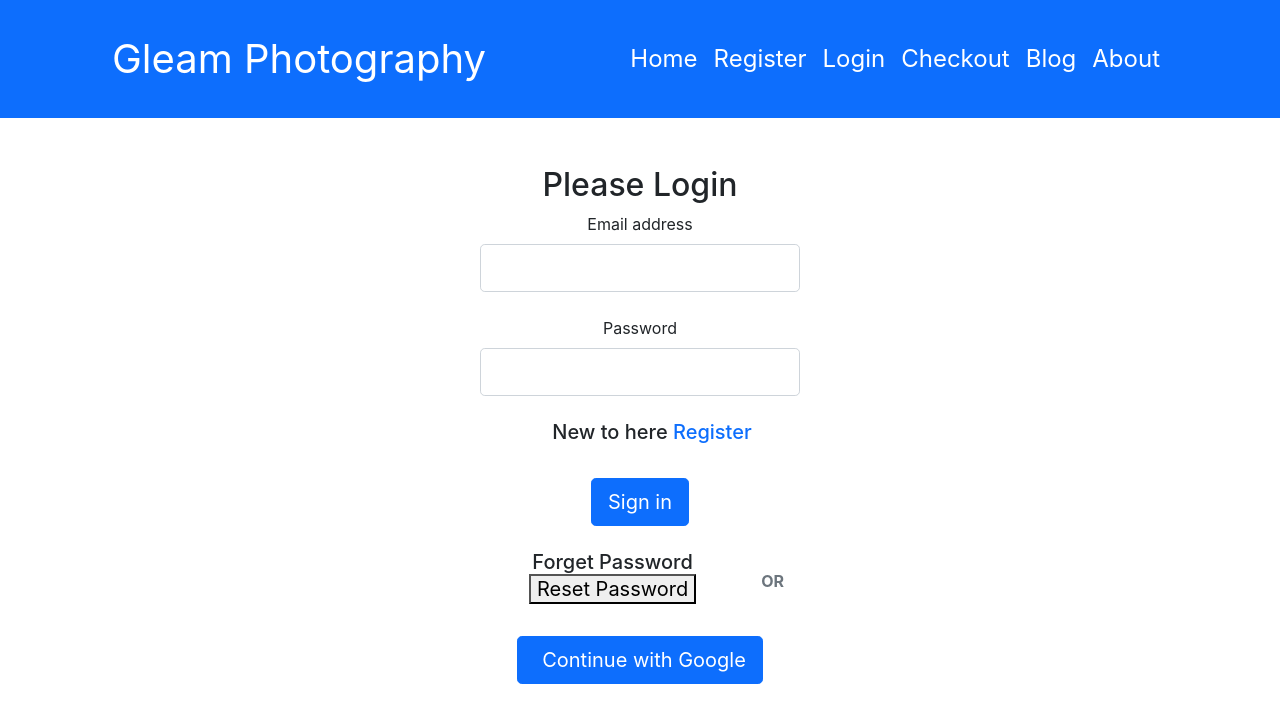
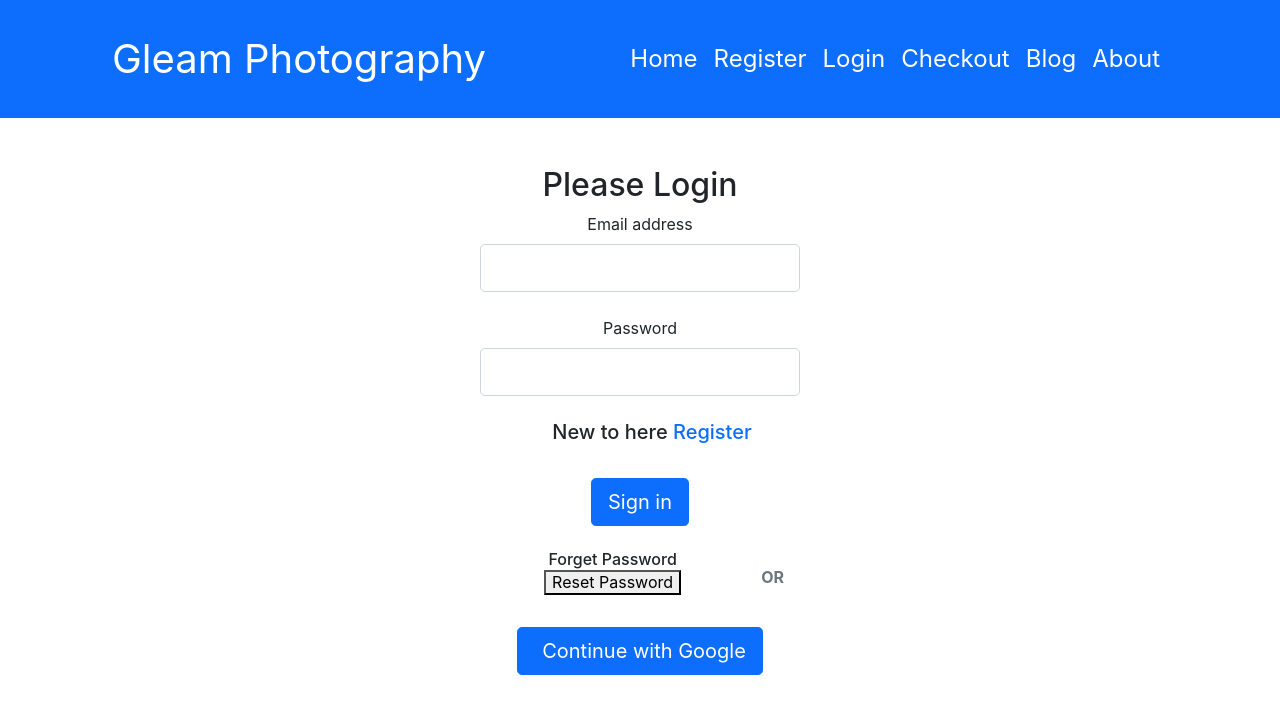
Before and after one commit to DevPronob/gleam-photography, a React (Create React App) app: page /login in a window 1280 px wide. Shown: the top 722 px of the page. Built offline with nearby package versions, Linux system fonts and the light colour scheme; no server answers.

Commit message:
reset nutton update

```diff
--- a/src/components/Login/Login.js
+++ b/src/components/Login/Login.js
@@ -85,7 +85,7 @@ const Login = () => {
           <button type="submit" className="btn btn-primary btn-lg btn-block">Sign in</button>
             <p className='text-danger'>{loginError}</p>
           <div className="divider d-flex align-items-center my-4">
-              <h5>Forget Password <button onClick={handleReset} className='border-none'>Reset Password</button> </h5>
+              <h6>Forget Password <button onClick={handleReset} className='border-none'>Reset Password</button> </h6>
             <p className="text-center fw-bold mx-3 mb-0 text-muted">OR</p>
           </div>
 
```
